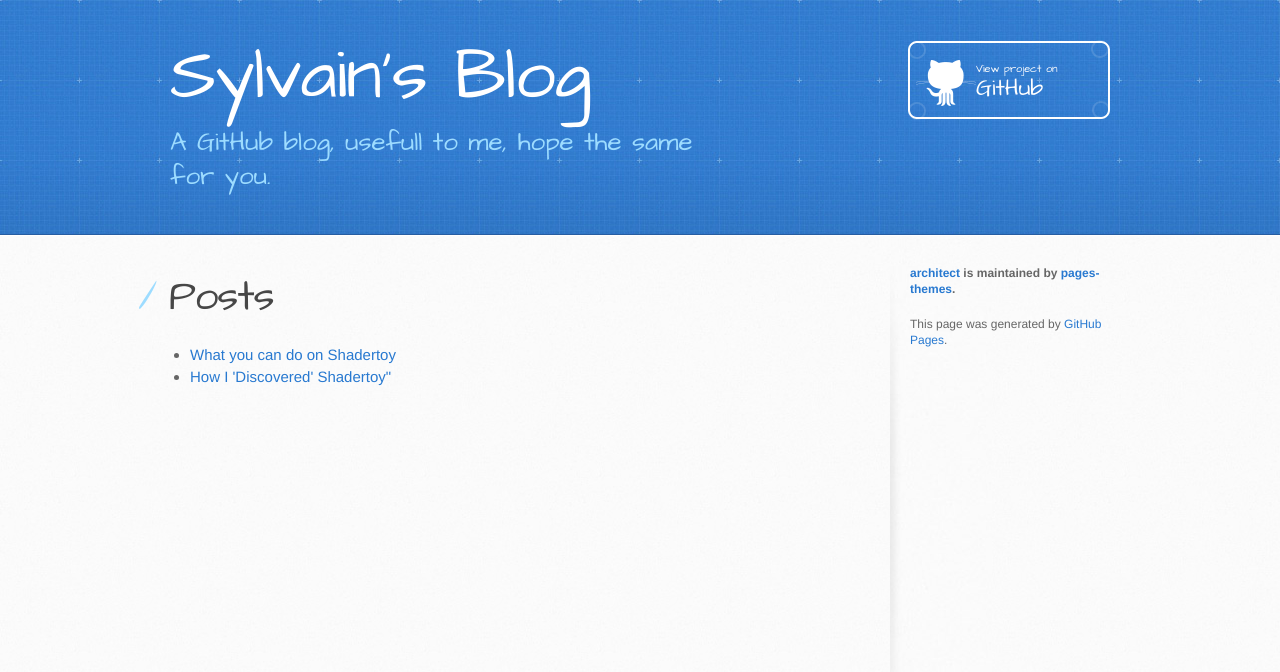
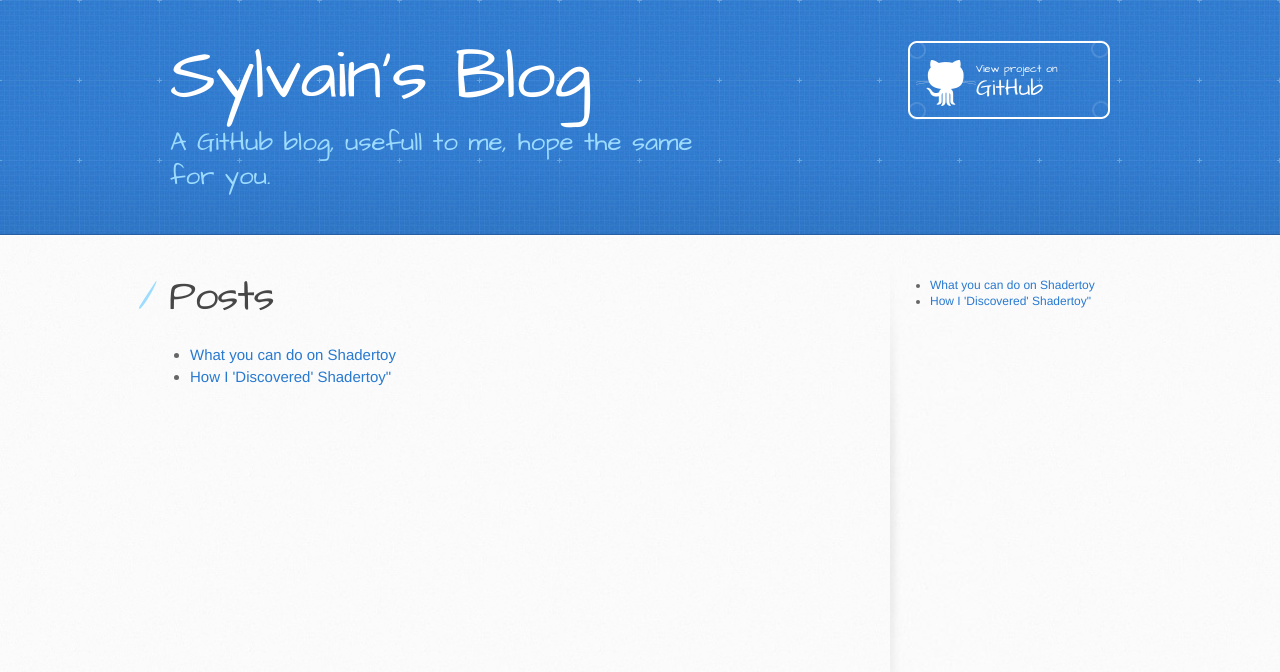
Before and after one commit to pages-themes/architect, a Jekyll site: the page built from index.md, in a window 1280 px wide. Shown: the top 672 px of the page. Built offline with Jekyll 4.4.1, drawn with Linux system fonts in a browser that asks for light colours; our own code applies the rules of GitHub Pages for plain Markdown files.

Commit message:
Update default.html

```diff
--- a/_layouts/default.html
+++ b/_layouts/default.html
@@ -37,22 +37,13 @@
         </section>
 
         <aside id="sidebar">
-          {% if site.show_downloads %}
-            <a href="{{ site.github.zip_url }}" class="button">
-              <small>Download</small>
-              .zip file
-            </a>
-            <a href="{{ site.github.tar_url }}" class="button">
-              <small>Download</small>
-              .tar.gz file
-            </a>
-          {% endif %}
-
-          {% if site.github.is_project_page %}
-            <p class="repo-owner"><a href="{{ site.github.repository_url }}">{{ site.github.repository_name }}</a> is maintained by <a href="{{ site.github.owner_url }}">{{ site.github.owner_name }}</a>.</p>
-          {% endif %}
-
-          <p>This page was generated by <a href="https://pages.github.com">GitHub Pages</a>.</p>
+            <ul>
+              {% for post in site.posts %}
+                <li>
+                  <a href="{{ post.url }}">{{ post.title }}</a>
+                </li>
+              {% endfor %}
+            </ul>
         </aside>
       </div>
     </div>
```
